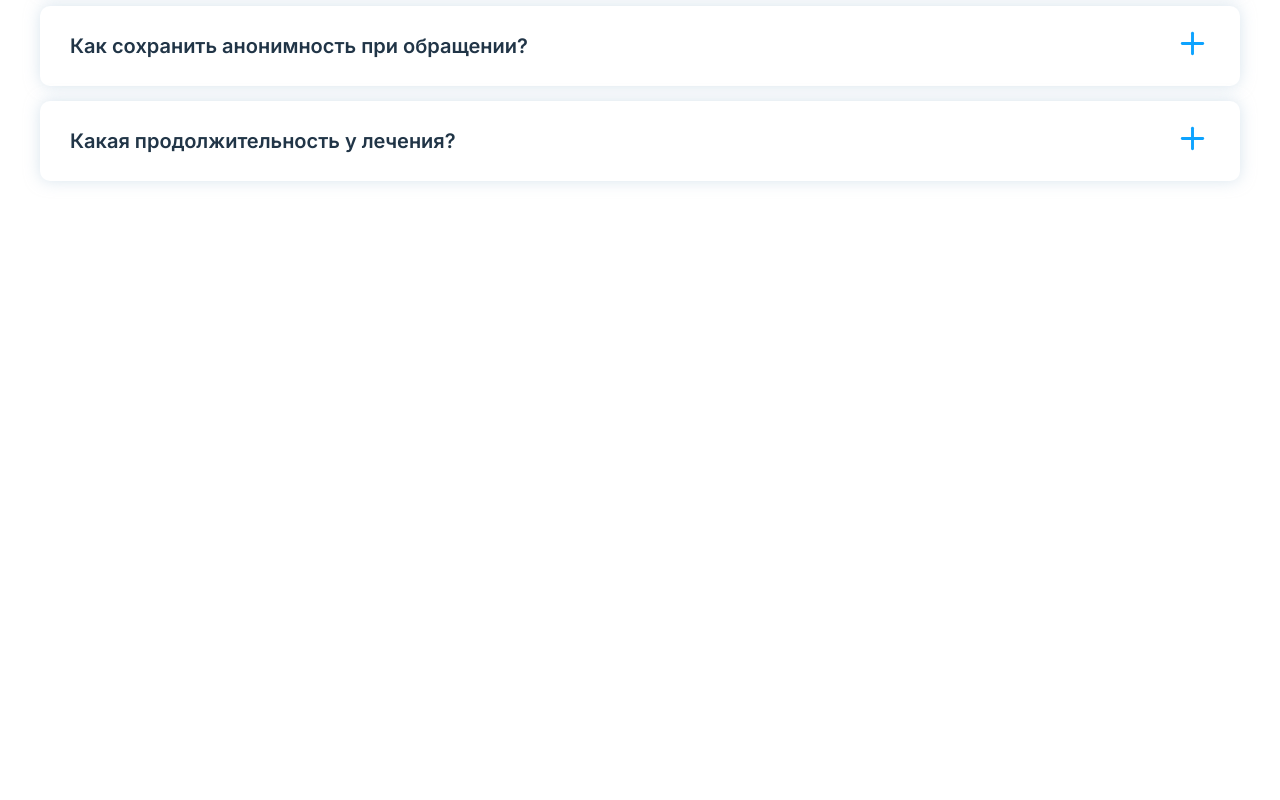
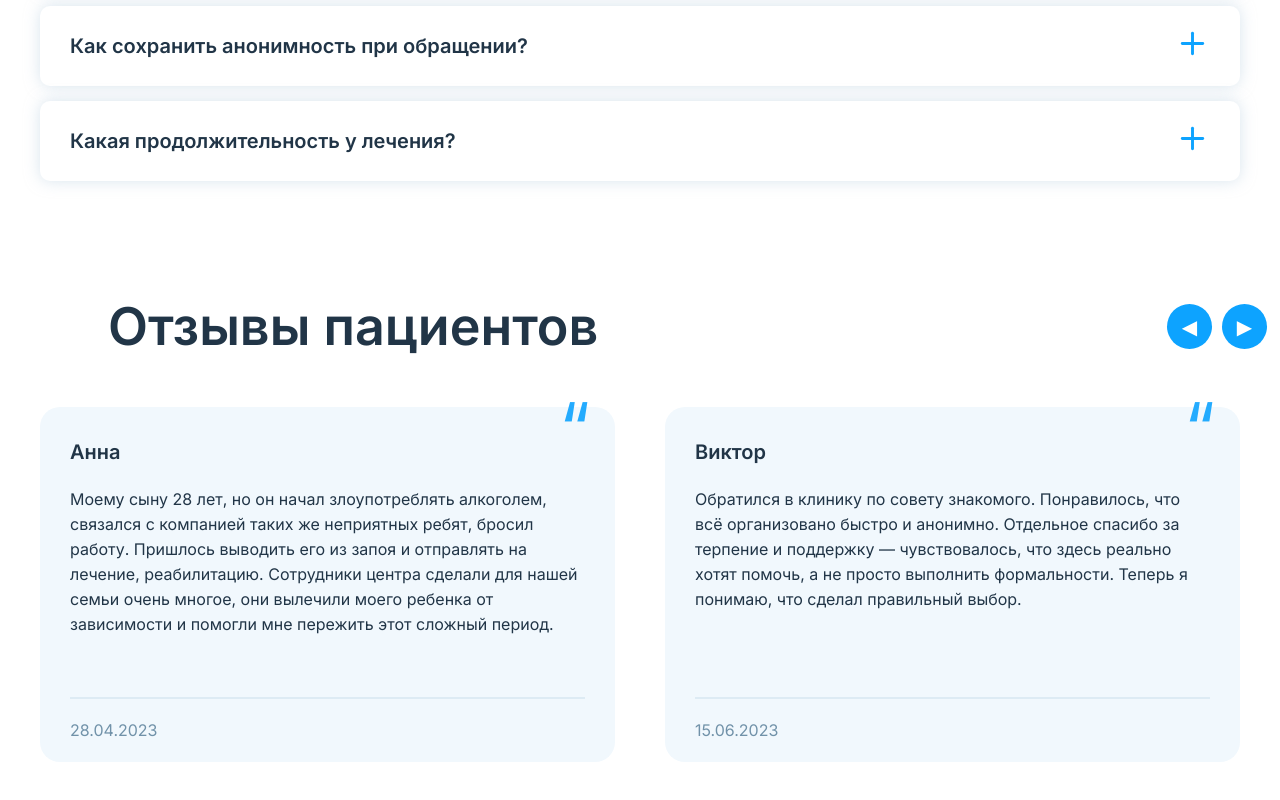
Before and after one commit to maevska/detox_clinic, a React (Vite) app in the folder frontend/: page / in a window 1280 px wide. Shown: the part 6783-7583 px from the top of the page. Before the commit the page ends 7079 px from the top, so only its background shows below. Built offline with nearby package versions, Linux system fonts and the light colour scheme.

Commit message:
добавление компонента отзывов и его стилей

```diff
--- a/frontend/src/components/Reviews.jsx
+++ b/frontend/src/components/Reviews.jsx
@@ -1,2 +1,51 @@
 import React, { useState } from 'react';
 import "../styles/Reviews.css";
+import rewiews from '../data/RewiewsData';
+
+const Rewiews = () => {
+    const [rewiew, setRewie] = useState(0);
+
+    const prevRewiew = () => {
+        setRewiew((prev) => prev - 2 < 0 ? rewiews.length - (rewiews.length % 2 === 0 ? 2 : 1) : prev - 2);
+    };
+
+    const nextRewiew = () => {
+        setRewie((prev) => prev + 2 >= rewiews.length ? 0 : prev + 2);
+    };
+
+    const CurrentRewiew = rewiews.slice(rewiew, rewiew + 2);
+
+    return (
+        <section className='rewiew-section'>
+            <div className="rewiew-head">
+                <h2 className="rewiew-h2">Отзывы пациентов</h2>
+                <div className="rewiews-controls">
+                    <button onClick={prevRewiew}>◀</button>
+                    <button onClick={nextRewiew}>▶</button>
+                </div>
+            </div>
+
+            <div className="rewiew-content">
+                {CurrentRewiew.map((item, index) => (
+                    <div key={index} className="rewiew-cards">
+                        <div className="rewiew-content-cards">
+                            <h3 className="rewiew-h3">
+                                {item.name}
+                            </h3>
+                            <p className="rewiew-p">
+                                {item.rewiew}
+                            </p>
+                            </div>
+                            <div className="rewiew-data">
+                                <p className="rewiew-data-p">
+                                    {item.data}
+                                </p>
+                            </div>
+                    </div>
+                ))}
+            </div>
+        </section>
+    );
+};
+
+export default Rewiews;
--- /dev/null
+++ b/frontend/src/data/RewiewsData.js
@@ -0,0 +1,24 @@
+const rewiews=[
+    {
+        name: "Анна",
+        rewiew: "Моему сыну 28 лет, но он начал злоупотреблять алкоголем, связался с компанией таких же неприятных ребят, бросил работу. Пришлось выводить его из запоя и отправлять на лечение, реабилитацию. Сотрудники центра сделали для нашей семьи очень многое, они вылечили моего ребенка от зависимости и помогли мне пережить этот сложный период.",
+        data: "28.04.2023",
+    },
+    {
+        name: "Виктор",
+        rewiew: "Обратился в клинику по совету знакомого. Понравилось, что всё организовано быстро и анонимно. Отдельное спасибо за терпение и поддержку — чувствовалось, что здесь реально хотят помочь, а не просто выполнить формальности. Теперь я понимаю, что сделал правильный выбор.",
+        data: "15.06.2023",
+    },
+    {
+        name: "Ольга",
+        rewiew: "Добрый день! В клинику обращались по поводу вывода из запоя, хочу выразить свою благодарность Михаилу и Артуру за профессиональный подход и поддержку, спасибо вам за помощь.",
+        data: "10.01.2024",
+    },
+    {
+        name: "Наталья",
+        rewiew: "Очень переживала перед обращением, но врачи оказались внимательными и профессиональными. Всё объяснили простыми словами, поддержали и помогли составить план лечения. Атмосфера доверия и заботы — это то, что сразу бросается в глаза. Благодарна за то, что вернули мне спокойствие и уверенность в будущем.",
+        data: "07.07.2025",
+    }
+];
+
+export default rewiews;
--- a/frontend/src/main.jsx
+++ b/frontend/src/main.jsx
@@ -9,6 +9,7 @@ import InformClinic from "./components/InformClinic"
 import Staff from './components/Staff'
 import Advantages from './components/Advantages'
 import QnAList from './components/QnAList'
+import Rewiews from './components/Reviews'
 
 createRoot(document.getElementById('root')).render(
   <StrictMode>
@@ -24,6 +25,7 @@ createRoot(document.getElementById('root')).render(
     <Staff />
     <Advantages />
     <QnAList />
+    <Rewiews />
 
   </StrictMode>,
 )
--- a/frontend/src/styles/QnAList.css
+++ b/frontend/src/styles/QnAList.css
@@ -1,11 +1,13 @@
 .qna-list {
-  margin: 100px 0;
+  margin-top: 100px;
+  margin-bottom: 60px;
   display: flex;
   flex-direction: column;
   align-items: center;
 }
 
 .qna-title {
+  font-family: "Inter", sans-serif;
   margin-top: 0;
   font-size: 52px;
   font-weight: 600;
--- a/frontend/src/styles/Reviews.css
+++ b/frontend/src/styles/Reviews.css
@@ -0,0 +1,102 @@
+.rewiew-section {
+  font-family: "Inter", sans-serif;
+  margin-bottom: 100px;
+}
+
+.rewiew-head {
+  display: flex;
+  justify-content: space-between;
+  align-items: center;
+  max-width: 1350px;
+}
+
+.rewiew-h2 {
+  margin-left: 100px;
+  font-size: 52px;
+  font-weight: 600;
+  line-height: 55px;
+}
+
+.rewiews-controls button {
+  background: #0da3ff;
+  color: #fff;
+  border: none;
+  border-radius: 50%;
+  width: 45px;
+  height: 45px;
+  margin: 0 5px;
+  cursor: pointer;
+  font-size: 20px;
+  transition: 0.3s;
+  align-items: center;
+}
+
+.rewiews-controls button:hover {
+  background: #007bff;
+}
+
+.rewiew-content {
+  width: 1200px;
+  display: flex;
+  margin: 0 auto;
+  gap: 50px;
+}
+
+.rewiew-cards {
+  position: relative;
+  margin-top: 10px;
+  width: 590px;
+  height: 355px;
+  background-color: #f1f8fd;
+  border-radius: 20px;
+  box-sizing: border-box;
+}
+
+.rewiew-cards::before {
+  content: "“";
+  position: absolute;
+  right: 25px;
+  font-size: 70px;
+  color: #0da3ff;
+  line-height: 0.6;
+  opacity: 0.9;
+}
+
+.rewiew-content-cards {
+  height: 230px;
+  margin: 30px;
+}
+
+.rewiew-h3 {
+  font-weight: 600;
+  font-size: 20px;
+  line-height: 30px;
+}
+
+.rewiew-p {
+  font-size: 16px;
+  font-weight: 400;
+  line-height: 25px;
+}
+
+.rewiew-data {
+  position: relative;
+  margin: 30px;
+  padding-top: 5px;
+}
+
+.rewiew-data::before {
+  content: "";
+  position: absolute;
+  top: 0;
+  left: 0;
+  right: 0;
+  border: 1px solid #ddebf4;
+}
+
+.rewiew-data-p {
+  color: #7192a9;
+  font-size: 16px;
+  font-weight: 400;
+  line-height: 25px;
+}
```
